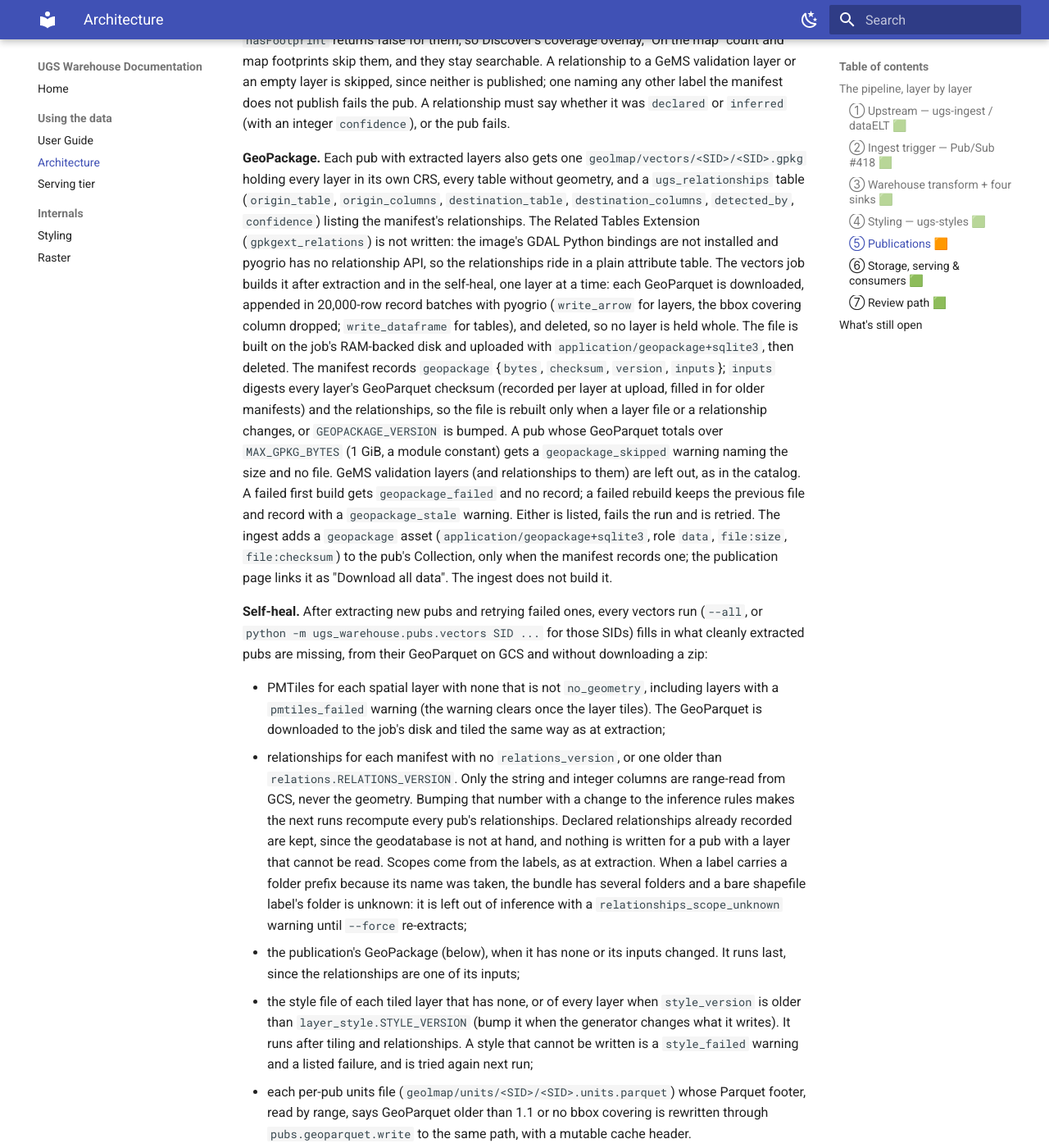
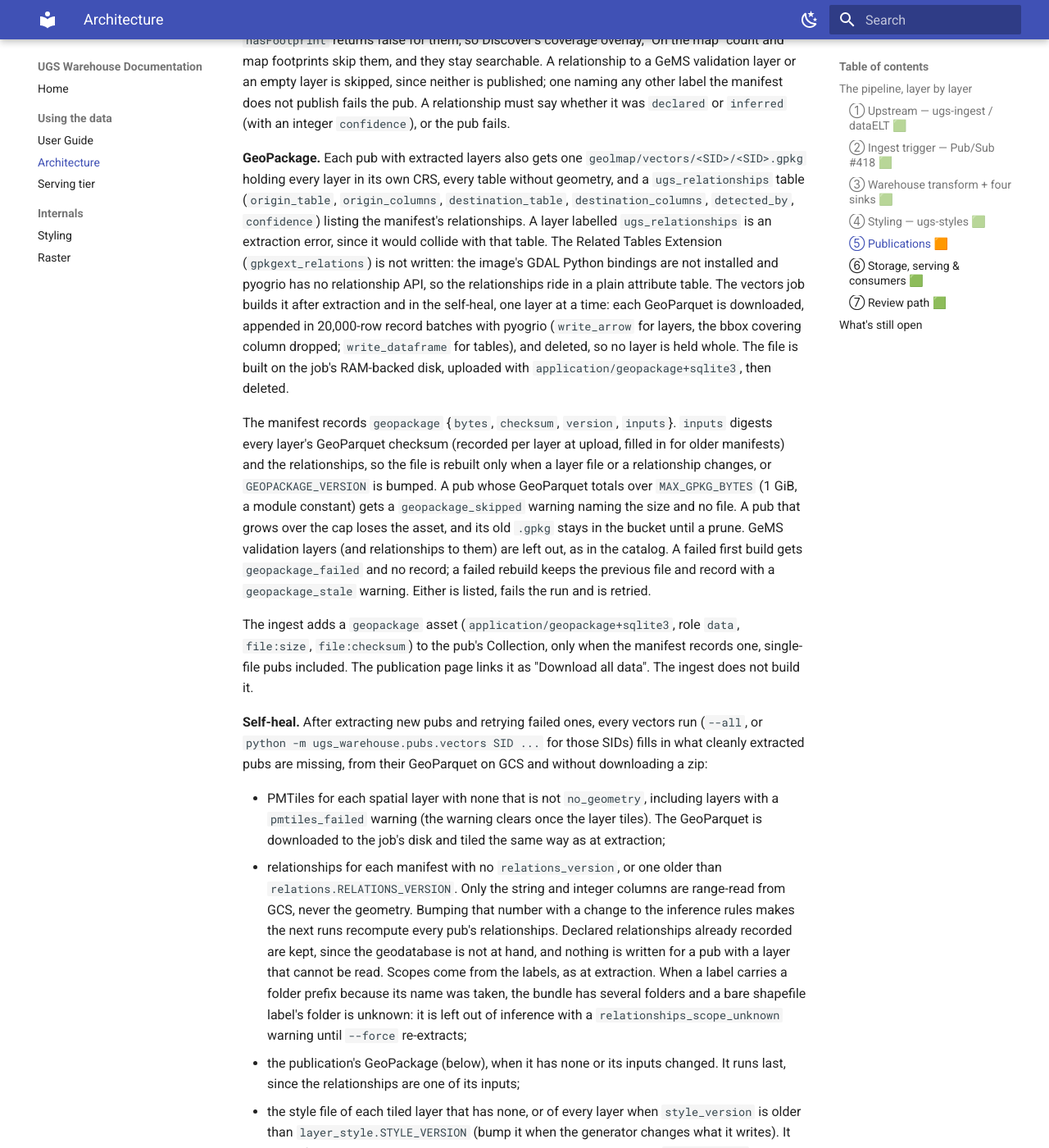
Before and after one commit to UGS-GIO/ugs-warehouse, an MkDocs documentation site: the page built from docs/ARCHITECTURE.md, in a window 1280 px wide and 1400 px high, scrolled down 5674 px. Shown: the whole window at 82% size. Built offline with MkDocs 1.6.1 and Material for MkDocs 9.7.7, drawn with Linux system fonts in a browser that asks for light colours.

Commit message:
fix(pubs): refuse a layer named ugs_relationships, test the cap boundary, narrow the test stub
The GeoPackage cap test now builds just under and skips just over the limit. A
layer labelled ugs_relationships is an extraction error. The vectors-test stub
is applied only where needed, with a needs_of test. Docs say 1 GiB and are
re-wrapped.

ALL-6049

```diff
--- a/docs/ARCHITECTURE.md
+++ b/docs/ARCHITECTURE.md
@@ -247,23 +247,29 @@
 **GeoPackage.** Each pub with extracted layers also gets one `geolmap/vectors/<SID>/<SID>.gpkg`
 holding every layer in its own CRS, every table without geometry, and a `ugs_relationships` table
 (`origin_table`, `origin_columns`, `destination_table`, `destination_columns`, `detected_by`,
-`confidence`) listing the manifest's relationships. The Related Tables Extension
+`confidence`) listing the manifest's relationships. A layer labelled `ugs_relationships` is an
+extraction error, since it would collide with that table. The Related Tables Extension
 (`gpkgext_relations`) is not written: the image's GDAL Python bindings are not installed and
 pyogrio has no relationship API, so the relationships ride in a plain attribute table. The vectors
 job builds it after extraction and in the self-heal, one layer at a time: each GeoParquet is
-downloaded, appended in 20,000-row record batches with pyogrio (`write_arrow` for layers, the
-bbox covering column dropped; `write_dataframe` for tables), and deleted, so no layer is held whole.
-The file is built on the job's RAM-backed disk and uploaded with
-`application/geopackage+sqlite3`, then deleted. The manifest records `geopackage`
-{`bytes`, `checksum`, `version`, `inputs`}; `inputs` digests every layer's GeoParquet checksum
-(recorded per layer at upload, filled in for older manifests) and the relationships, so the file is
-rebuilt only when a layer file or a relationship changes, or `GEOPACKAGE_VERSION` is bumped. A pub whose
-GeoParquet totals over `MAX_GPKG_BYTES` (1 GiB, a module constant) gets a `geopackage_skipped`
-warning naming the size and no file. GeMS validation layers (and relationships to them) are left out, as in
-the catalog. A failed first build gets `geopackage_failed` and no record; a failed rebuild keeps the
-previous file and record with a `geopackage_stale` warning. Either is listed, fails the run and is retried. The ingest adds a `geopackage` asset (`application/geopackage+sqlite3`, role
-`data`, `file:size`, `file:checksum`) to the pub's Collection, only when the manifest records one;
-the publication page links it as "Download all data". The ingest does not build it.
+downloaded, appended in 20,000-row record batches with pyogrio (`write_arrow` for layers, the bbox
+covering column dropped; `write_dataframe` for tables), and deleted, so no layer is held whole. The
+file is built on the job's RAM-backed disk, uploaded with `application/geopackage+sqlite3`, then
+deleted.
+
+The manifest records `geopackage` {`bytes`, `checksum`, `version`, `inputs`}. `inputs` digests every
+layer's GeoParquet checksum (recorded per layer at upload, filled in for older manifests) and the
+relationships, so the file is rebuilt only when a layer file or a relationship changes, or
+`GEOPACKAGE_VERSION` is bumped. A pub whose GeoParquet totals over `MAX_GPKG_BYTES` (1 GiB, a module
+constant) gets a `geopackage_skipped` warning naming the size and no file. A pub that grows over the
+cap loses the asset, and its old `.gpkg` stays in the bucket until a prune. GeMS validation layers
+(and relationships to them) are left out, as in the catalog. A failed first build gets
+`geopackage_failed` and no record; a failed rebuild keeps the previous file and record with a
+`geopackage_stale` warning. Either is listed, fails the run and is retried.
+
+The ingest adds a `geopackage` asset (`application/geopackage+sqlite3`, role `data`, `file:size`,
+`file:checksum`) to the pub's Collection, only when the manifest records one, single-file pubs
+included. The publication page links it as "Download all data". The ingest does not build it.
 
 **Self-heal.** After extracting new pubs and retrying failed ones, every vectors run (`--all`, or
 `python -m ugs_warehouse.pubs.vectors SID ...` for those SIDs) fills in what cleanly extracted pubs
```
Also changed, not shown: docs/USER_GUIDE.md (+1 -1 lines), 3 other files.
